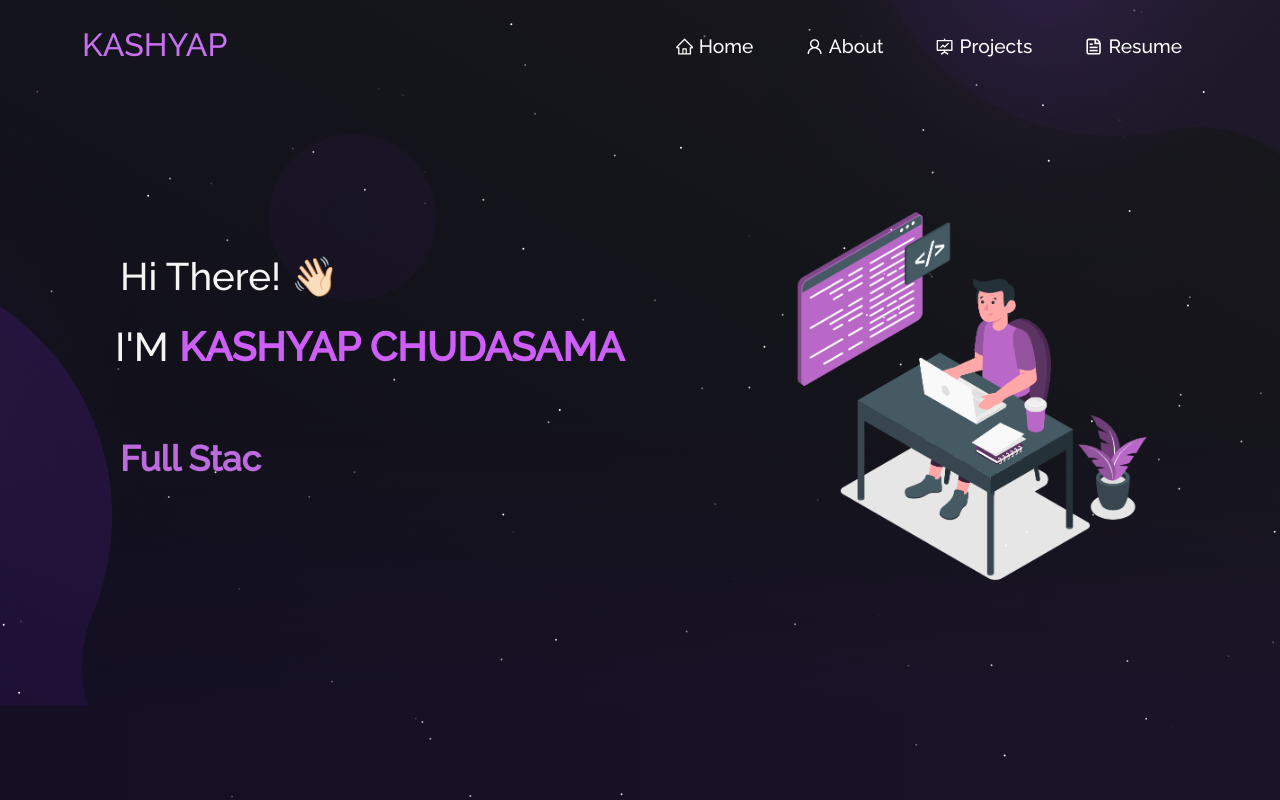
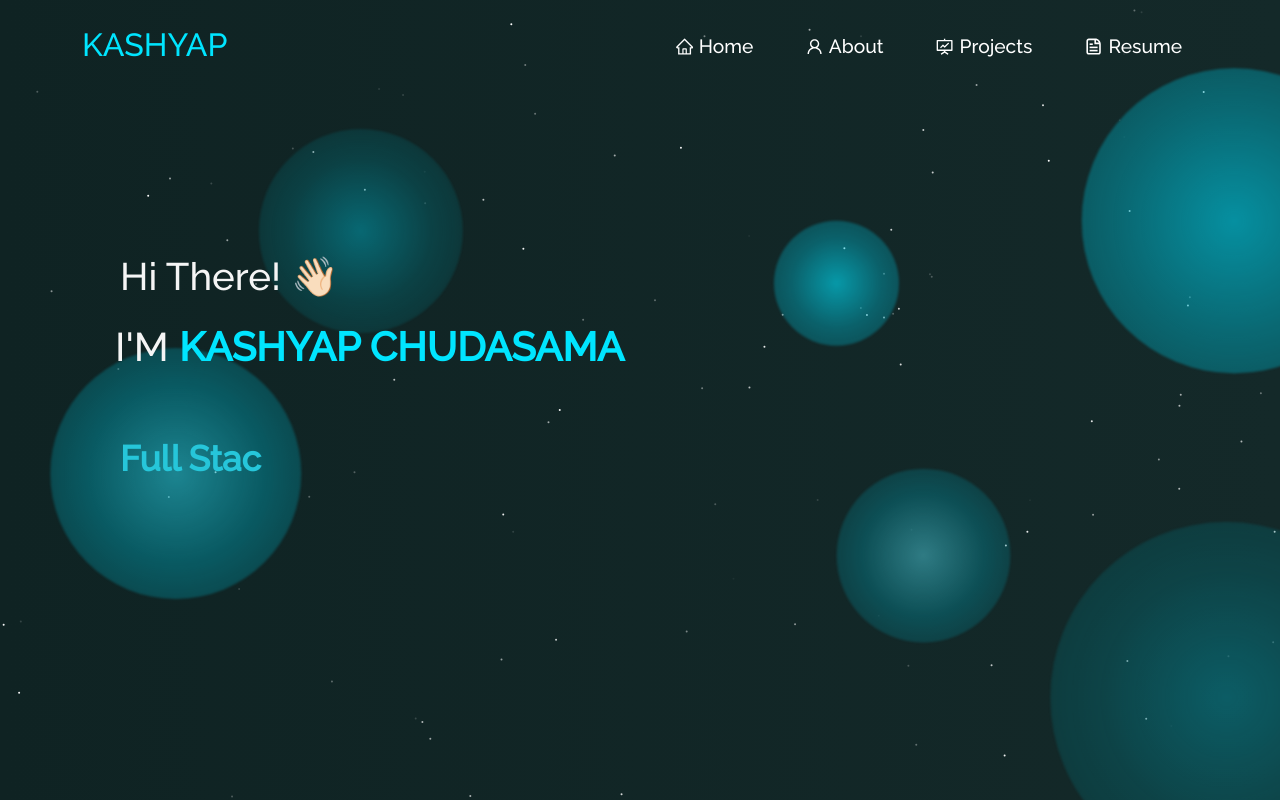
Before and after one commit to kashyap1807/kashyap_portfolio, a React (Create React App) app: page / in a window 1280 px wide. Shown: the top 800 px of the page. Built offline with nearby package versions, Linux system fonts and the light colour scheme.

Commit message:
Refactor styles and update color scheme across components; remove unused assets

```diff
--- a/src/App.css
+++ b/src/App.css
@@ -14,7 +14,7 @@
 }
 
 .App-header {
-  background-color: #282c34;
+  background-color: #1a2e34;
   min-height: 100vh;
   display: flex;
   flex-direction: column;
@@ -25,7 +25,7 @@
 }
 
 .App-link {
-  color: #61dafb;
+  color: #00e5ff;
 }
 
 @keyframes App-logo-spin {
--- a/src/components/About/About.js
+++ b/src/components/About/About.js
@@ -3,7 +3,7 @@ import { Container, Row, Col } from "react-bootstrap";
 import Particle from "../Particle";
 import Techstack from "./Techstack";
 import Aboutcard from "./AboutCard";
-import laptopImg from "../../Assets/about.png";
+// import laptopImg from "../../Assets/about.png";
 import Toolstack from "./Toolstack";
 import Experience from "./Experience";
 
@@ -14,7 +14,7 @@ function About() {
       <Container>
         <Row style={{ justifyContent: "center",  }}>
           <Col
-            md={7}
+            md={8}
             style={{
               justifyContent: "center",
               paddingTop: "30px",
@@ -31,7 +31,7 @@ function About() {
             style={{ paddingTop: "120px", paddingBottom: "50px" }}
             className="about-img"
           >
-            <img src={laptopImg} alt="about" className="img-fluid" />
+            {/* <img src={laptopImg} alt="about" className="img-fluid" /> */}
           </Col>
         </Row>
 
--- a/src/components/Home/Home.js
+++ b/src/components/Home/Home.js
@@ -1,6 +1,6 @@
 import React from "react";
 import { Container, Row, Col } from "react-bootstrap";
-import homeLogo from "../../Assets/home-main.svg";
+// import homeLogo from "../../Assets/home-main.svg";
 import Particle from "../Particle";
 import Home2 from "./Home2";
 import Type from "./Type";
@@ -9,6 +9,28 @@ function Home() {
   return (
     <section>
       <Container fluid className="home-section" id="home">
+        {/* Cyan Abstract Background */}
+        <div className="cyan-background-container">
+          {/* <div className="shape shape-1"></div> */}
+          <div className="shape shape-2"></div>
+          <div className="shape shape-3"></div>
+          <div className="shape shape-4"></div>
+          <div className="shape shape-5"></div>
+          <div className="shape shape-6"></div>
+          <div className="shape shape-7"></div>
+
+          {/* <div className="floating-dots">
+            <div className="dot"></div>
+            <div className="dot"></div>
+            <div className="dot"></div>
+            <div className="dot"></div>
+            <div className="dot"></div>
+            <div className="dot"></div>
+          </div> */}
+
+          {/* <div className="overlay"></div> */}
+        </div>
+
         <Particle />
         <Container className="home-content">
           <Row>
@@ -31,12 +53,12 @@ function Home() {
             </Col>
 
             <Col md={5} style={{ paddingBottom: 20 }}>
-              <img
+              {/* <img
                 src={homeLogo}
                 alt="home pic"
                 className="img-fluid"
                 style={{ maxHeight: "450px" }}
-              />
+              /> */}
             </Col>
           </Row>
         </Container>
--- a/src/components/LoadingSkeleton.css
+++ b/src/components/LoadingSkeleton.css
@@ -12,7 +12,7 @@
   height: 50px;
   border: 3px solid #f8f9fa;
   border-radius: 50%;
-  border-top-color: #c770f0;
+  border-top-color: #00bcd4;
   animation: spin 1s ease-in-out infinite;
 }
 
--- a/src/index.css
+++ b/src/index.css
@@ -4,5 +4,5 @@ body {
   font-family: "Raleway", serif !important;
   -webkit-font-smoothing: antialiased;
   -moz-osx-font-smoothing: grayscale;
-  background-image: linear-gradient(to left, rgb(27 20 41), rgb(20 15 35));
+  background-image: linear-gradient(to left, rgb(20 41 41), rgb(15 35 35));
 }
--- a/src/style.css
+++ b/src/style.css
@@ -1,17 +1,17 @@
 html {
   --section-background-color: linear-gradient(
     to bottom left,
-    rgba(17, 16, 16, 0.582),
-    rgba(12, 8, 24, 0.904)
+    rgba(16, 22, 26, 0.582),
+    rgba(8, 20, 24, 0.904)
   );
 
   --image-gradient: linear-gradient(
     to bottom left,
-    rgba(17, 16, 16, 0.678),
-    rgba(12, 10, 22, 0.863)
+    rgba(16, 22, 26, 0.678),
+    rgba(10, 18, 22, 0.863)
   );
 
-  --imp-text-color: #c770f0;
+  --imp-text-color: #00e5ff;
 }
 
 .purple {
@@ -32,8 +32,8 @@ button:focus {
   width: 100%;
   height: 100%;
   z-index: 999999;
-  background-color: #0c0513;
-  background-image: url(./Assets/pre.svg);
+  /* background-color: #051318; */
+  /* background-image: url(./Assets/loader.webp); */
   background-repeat: no-repeat;
   background-position: center;
 }
@@ -57,18 +57,18 @@ button:focus {
 
 /* Track */
 ::-webkit-scrollbar-track {
-  background: #2d1950;
+  background: #194550;
 }
 
 /* Handle */
 ::-webkit-scrollbar-thumb {
-  background: rgba(178, 121, 216, 0.959);
+  background: rgba(0, 229, 255, 0.959);
   border-radius: 12px;
 }
 
 /* Handle on hover */
 ::-webkit-scrollbar-thumb:hover {
-  background: rgba(222, 130, 235, 0.911);
+  background: rgba(0, 255, 255, 0.911);
   border-radius: 12px;
 }
 
@@ -76,9 +76,9 @@ button:focus {
 /* Navbar Section  */
 /* --------- */
 .sticky {
-  background-color: #1b1a2ea9 !important;
+  background-color: #1a2e2ea9 !important;
   transition: all 0.3s ease-out 0s !important;
-  box-shadow: 0px 10px 10px 0px rgba(9, 5, 29, 0.171) !important;
+  box-shadow: 0px 10px 10px 0px rgba(5, 29, 29, 0.171) !important;
   backdrop-filter: blur(15px) !important;
 }
 
@@ -97,7 +97,7 @@ button:focus {
 
 .navbar-toggler span {
   display: block !important;
-  background-color: #be50f4 !important;
+  background-color: #00e5ff !important;
   height: 4px !important;
   width: 27px !important;
   margin-top: 5px !important;
@@ -144,7 +144,7 @@ button:focus {
   .navbar {
     padding: 1rem 2rem !important;
     font-size: 1.4rem !important;
-    background-color: #181a27 !important;
+    background-color: #18272a !important;
   }
   .navbar-nav .nav-item a::after {
     display: none !important;
@@ -194,7 +194,7 @@ button:focus {
   height: 5px;
   width: 0;
   border-radius: 16px;
-  background: #c95bf5;
+  background: #00e5ff;
   bottom: 1px;
   left: 0;
   z-index: -1;
@@ -257,17 +257,21 @@ button:focus {
 .home-section {
   position: relative;
   z-index: -1;
-  background-image: var(--image-gradient), url(./Assets/home-bg.jpg);
+  /* background-image: var(--image-gradient), url(./Assets/home-bg.jpg); */
   background-position: top center;
   background-repeat: no-repeat;
   padding-bottom: 30px !important;
   padding-top: 30px !important;
+  min-height: 100vh;
+  overflow: hidden;
 }
 
 .home-content {
   padding: 9rem 0 2rem !important;
   color: whitesmoke;
   text-align: left;
+  position: relative;
+  z-index: 2;
 }
 
 .heading {
@@ -281,17 +285,17 @@ button:focus {
 }
 
 .main-name {
-  color: #cd5ff8;
+  color: #00e5ff;
 }
 
 .Typewriter__wrapper {
   font-size: 2.2em !important;
-  color: #be6adf !important;
+  color: #26c6da !important;
   font-weight: 600 !important;
 }
 .Typewriter__cursor {
   font-size: 2.4em !important;
-  color: #b562d6 !important;
+  color: #00bcd4 !important;
 }
 
 @media (max-width: 767px) {
@@ -371,7 +375,7 @@ button:focus {
   width: 100%;
   height: 100%;
   border-radius: 50%;
-  background: #68187a;
+  background: #006064;
   transition: 0.5s;
   transform: scale(0.9);
   z-index: -1;
@@ -379,13 +383,13 @@ button:focus {
 
 .home-social-icons:hover::before {
   transform: scale(1.1);
-  box-shadow: 0 0 15px #801f95;
+  box-shadow: 0 0 15px #00acc1;
 }
 
 .home-social-icons:hover {
-  color: #87209e;
-  box-shadow: 0 0 5px #87209e;
-  text-shadow: 0 0 2px #87209e;
+  color: #00acc1;
+  box-shadow: 0 0 5px #00acc1;
+  text-shadow: 0 0 2px #00acc1;
 }
 
 .social-icons {
@@ -395,14 +399,14 @@ button:focus {
 }
 
 .icon-colour {
-  color: #700c86 !important;
+  color: #00838f !important;
 }
 
 /* --------- */
 /* Footer */
 /* --------- */
 .footer {
-  background-color: rgb(10, 4, 22);
+  background-color: rgb(4, 22, 22);
   bottom: 0 !important;
   padding-top: 10px !important;
   padding-bottom: 8px !important ;
@@ -439,7 +443,7 @@ button:focus {
 }
 
 .blockquote-footer {
-  color: #a588c0 !important;
+  color: #4dd0e1 !important;
 }
 /* --------- */
 /* Projects */
@@ -460,7 +464,7 @@ button:focus {
 }
 
 .project-card-view {
-  box-shadow: 0 4px 5px 3px rgba(119, 53, 136, 0.459) !important;
+  box-shadow: 0 4px 5px 3px rgba(0, 188, 212, 0.459) !important;
   color: white !important;
   background-color: transparent !important;
   opacity: 0.9 !important;
@@ -470,7 +474,7 @@ button:focus {
 .project-card-view:hover {
   transform: scale(1.02) !important;
   overflow: hidden !important;
-  box-shadow: 0 4px 4px 5px rgba(129, 72, 144, 0.561) !important;
+  box-shadow: 0 4px 4px 5px rgba(0, 229, 255, 0.561) !important;
 }
 
 .blog-card {
@@ -483,7 +487,7 @@ button:focus {
 
 .blog-card-view {
   background-color: transparent !important;
-  box-shadow: 0 3px 3px 2px rgba(145, 77, 161, 0.459) !important;
+  box-shadow: 0 3px 3px 2px rgba(0, 172, 193, 0.459) !important;
   color: white !important;
   transition: all 0.5s ease 0s !important;
   height: 100% !important;
@@ -501,7 +505,7 @@ button:focus {
 .blog-card-view:hover {
   transform: scale(1.02) !important;
   overflow: hidden !important;
-  box-shadow: 0 3px 3px 5px rgba(155, 88, 173, 0.65) !important;
+  box-shadow: 0 3px 3px 5px rgba(0, 188, 212, 0.65) !important;
 }
 
 .card-img-top {
@@ -518,14 +522,14 @@ button:focus {
 
 .btn-primary {
   color: #fff !important;
-  background-color: #623686 !important;
-  border-color: #623686 !important;
+  background-color: #00838f !important;
+  border-color: #00838f !important;
 }
 
 .btn-primary:hover {
   color: #fff !important;
-  background-color: #6d20c5d7 !important;
-  border-color: #6d20c5d7 !important;
+  background-color: #00acc1d7 !important;
+  border-color: #00acc1d7 !important;
 }
 .btn:focus {
   outline: none !important;
@@ -555,12 +559,12 @@ button:focus {
   margin: 15px !important;
   padding: 10px !important;
   opacity: 0.93 !important;
-  border: 1.7px solid rgba(200, 137, 230, 0.637) !important;
+  border: 1.7px solid rgba(0, 229, 255, 0.637) !important;
   vertical-align: middle !important;
   text-align: center !important;
   border-radius: 5px !important;
   display: table !important;
-  box-shadow: 4px 5px 4px 3px rgba(89, 4, 168, 0.137) !important;
+  box-shadow: 4px 5px 4px 3px rgba(0, 188, 212, 0.137) !important;
   overflow: hidden !important;
   transition: all 0.4s ease 0s !important;
 }
@@ -574,7 +578,7 @@ button:focus {
 .tech-icons:hover {
   transform: scale(1.05) !important;
   overflow: hidden !important;
-  border: 2.2px solid rgba(197, 115, 230, 0.883) !important;
+  border: 2.2px solid rgba(0, 229, 255, 0.883) !important;
 }
 .tech-icon-images {
   padding: 20px !important;
@@ -645,14 +649,14 @@ button:focus {
 .resume .resume-item {
   padding: 0 0 10px 25px;
   margin-top: -2px;
-  border-left: 2px solid #8a49a8;
+  border-left: 2px solid #00acc1;
   position: relative;
 }
 
 .resume .resume-item .resume-title {
   line-height: 18px;
   font-size: 0.9em;
-  background: #5234795d;
+  background: #00606e5d;
   padding: 8px 15px;
   display: inline-block;
   font-weight: 600;
@@ -682,7 +686,7 @@ button:focus {
   left: -9px;
   top: 0;
   background: #fff;
-  border: 2px solid #8a49a8;
+  border: 2px solid #00acc1;
 }
 
 .like-item {
@@ -692,8 +696,8 @@ button:focus {
 }
 
 .like-btn {
-  background-color: #934cce5e !important;
-  border-color: #934cce5e !important;
+  background-color: #00838f5e !important;
+  border-color: #00838f5e !important;
   padding: 0.25rem 0.98rem !important;
   border-radius: 5px !important;
   line-height: 1.4 !important;
@@ -702,8 +706,8 @@ button:focus {
 
 .like-btn:hover {
   transform: translateY(-2px) !important;
-  background-color: #a24dd386 !important;
-  border-color: #a24dd386 !important;
+  background-color: #00acc186 !important;
+  border-color: #00acc186 !important;
 }
 
 .animate-like {
@@ -727,7 +731,7 @@ button:focus {
 
 .fork-btn-inner {
   line-height: 1.4em !important;
-  background-color: #934cce5e !important;
+  background-color: #00838f5e !important;
   padding: 0.25rem 1.1rem !important;
   vertical-align: middle !important;
   text-align: center !important;
@@ -735,9 +739,113 @@ button:focus {
 
 .fork-btn-inner:hover {
   transform: translateY(-2px) !important;
-  background-color: #a24dd386 !important;
-  border-color: #a24dd386 !important;
+  background-color: #00acc186 !important;
+  border-color: #00acc186 !important;
 }
 .fork-btn-inner::after {
   display: none !important;
 }
+
+.cyan-background-container {
+  position: absolute;
+  top: 0;
+  left: 0;
+  width: 100%;
+  height: 100%;
+  overflow: hidden;
+  z-index: 1;
+}
+
+.shape {
+  position: absolute;
+  border-radius: 50%;
+  filter: blur(1px);
+  animation: float 15s ease-in-out infinite;
+}
+
+.shape-2 {
+  width: 300px;
+  height: 300px;
+  background: radial-gradient(circle, rgba(0, 188, 212, 0.7) 0%, rgba(0, 172, 193, 0.5) 50%, rgba(0, 151, 167, 0.3) 100%);
+  top: 100px;
+  right: -100px;
+  animation-delay: -5s;
+}
+
+.shape-3 {
+  width: 250px;
+  height: 250px;
+  background: radial-gradient(circle, rgba(38, 198, 218, 0.6) 0%, rgba(0, 172, 193, 0.4) 50%, rgba(0, 131, 143, 0.2) 100%);
+  bottom: 200px;
+  left: 50px;
+  animation-delay: -10s;
+}
+
+.shape-4 {
+  width: 180px;
+  height: 180px;
+  background: radial-gradient(circle, rgba(77, 208, 225, 0.5) 0%, rgba(0, 172, 193, 0.3) 50%, rgba(0, 131, 143, 0.1) 100%);
+  top: 60%;
+  right: 20%;
+  animation-delay: -3s;
+}
+
+.shape-5 {
+  width: 350px;
+  height: 350px;
+  background: radial-gradient(circle, rgba(0, 172, 193, 0.4) 0%, rgba(0, 131, 143, 0.3) 50%, rgba(0, 96, 100, 0.2) 100%);
+  bottom: -80px;
+  right: -120px;
+  animation-delay: -8s;
+}
+
+.shape-6 {
+  width: 120px;
+  height: 120px;
+  background: radial-gradient(circle, rgba(0, 229, 255, 0.6) 0%, rgba(0, 188, 212, 0.4) 50%, rgba(0, 172, 193, 0.2) 100%);
+  top: 30%;
+  left: 60%;
+  animation-delay: -12s;
+}
+
+.shape-7 {
+  width: 200px;
+  height: 200px;
+  background: radial-gradient(circle, rgba(0, 172, 193, 0.5) 0%, rgba(0, 131, 143, 0.3) 50%, rgba(0, 96, 100, 0.1) 100%);
+  top: 20%;
+  left: 20%;
+  animation-delay: -6s;
+}
+
+.floating-dots {
+  position: absolute;
+  width: 100%;
+  height: 100%;
+}
+
+/* Animations */
+@keyframes float {
+  0%, 100% {
+    transform: translateY(0px) translateX(0px) scale(1);
+  }
+  25% {
+    transform: translateY(-20px) translateX(10px) scale(1.05);
+  }
+  50% {
+    transform: translateY(-10px) translateX(-15px) scale(0.95);
+  }
+  75% {
+    transform: translateY(-30px) translateX(5px) scale(1.02);
+  }
+}
+
+@keyframes twinkle {
+  0%, 100% {
+    opacity: 0.3;
+    transform: scale(1);
+  }
+  50% {
+    opacity: 1;
+    transform: scale(1.2);
+  }
+}
```
Also changed, not shown: src/Assets/logo.png (deleted).
